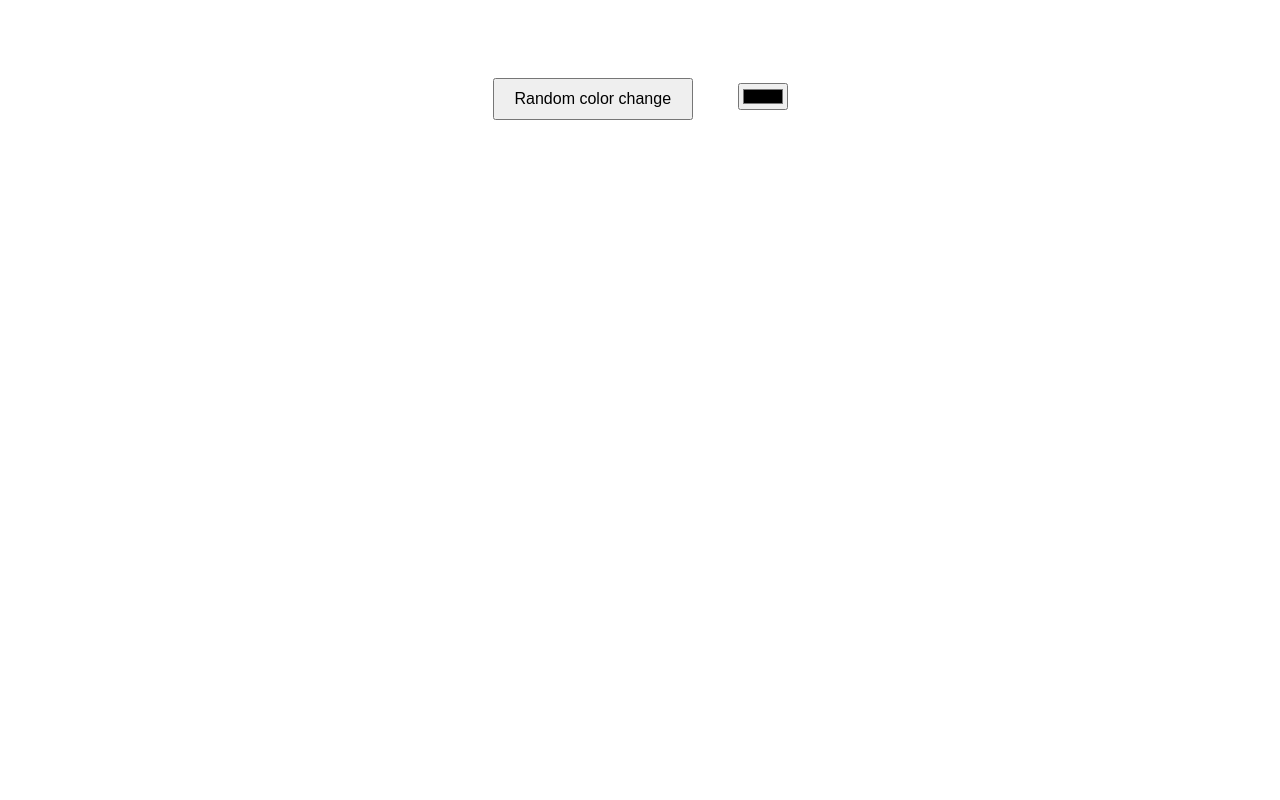
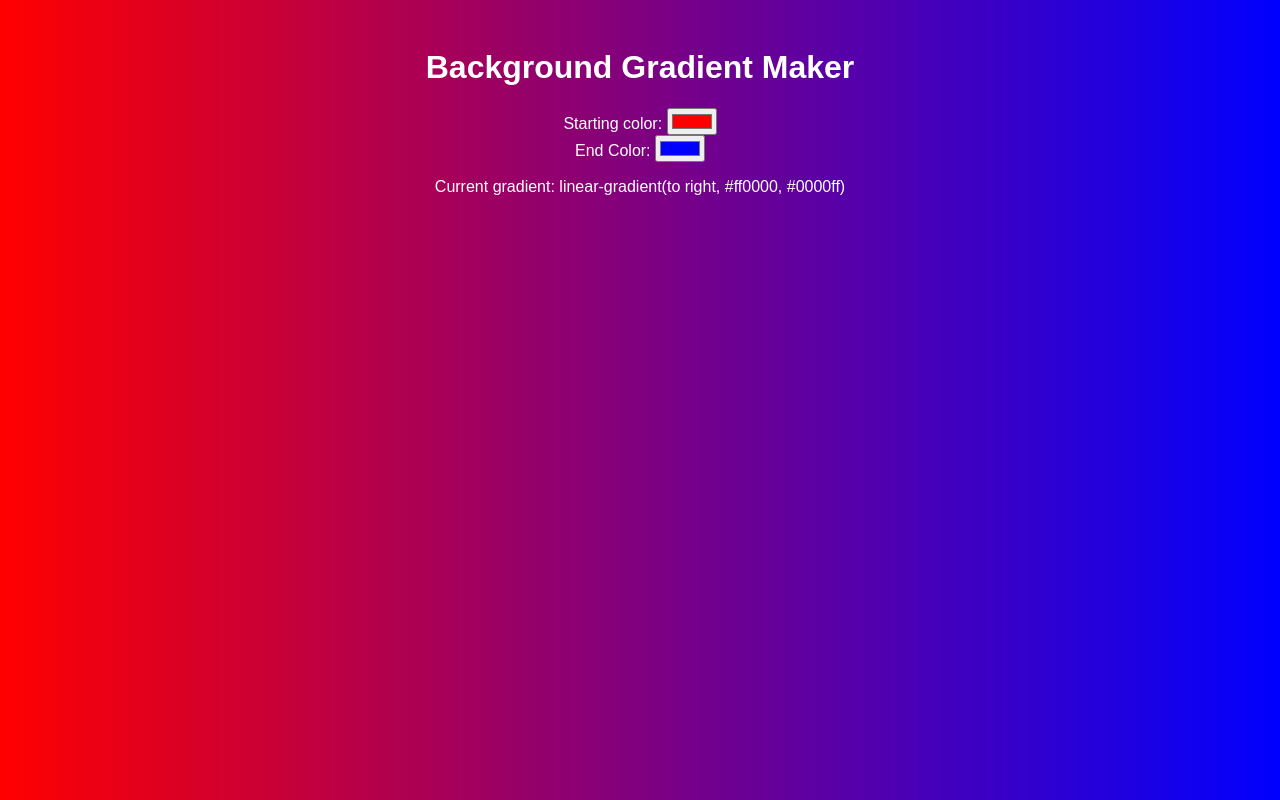
Before and after one commit to Makutosi/color-picker-app, a plain HTML site: page index.html in a window 1280 px wide. Drawn offline with Linux system fonts and the light colour scheme.

Commit message:
create background gradient maker

```diff
--- a/index.html
+++ b/index.html
@@ -10,8 +10,18 @@
     <script src="script.js" defer></script>
 </head>
 <body>
-    <button id="btn">Random color change</button>
-    <input type="color" id="colorPicker">
-    <div id="colorText">Color Code:  -</div>
+  <h1>Background Gradient Maker</h1>
+
+  <div>
+    <label>Starting color: </label>
+    <input type="color" id="startColor" value="#ff0000" />
+  </div>
+
+  <div>
+    <label>End Color: </label>
+    <input type="color" id="endColor" value="#0000ff" />
+  </div>
+
+  <p id="gradientText">Current gradient: </p>
 </body>
 </html>
--- a/script.js
+++ b/script.js
@@ -1,39 +1,21 @@
 /* color picker app / 21.6.2025 */
 
-const darkColorsArr = ["#2C3E50", "#34495E", "#2C2C2C", "#616A6B",
-  "#4A235A", "#2F4F4F", "#0E4B5A", "#36454F",
-  "#800020"
-];
+const startColor = document.getElementById("startColor");
+const endColor = document.getElementById("endColor");
+const gradientText = document.getElementById("gradientText");
 
-const body = document.querySelector("body");
-const colorText = document.querySelector("#colorText");
-const colorPicker = document.querySelector("#colorPicker");
-const btn = document.querySelector("#btn");
+function updateGradient() {
+  const color1 = startColor.value;
+  const color2 = endColor.value;
 
-function getRandomColor() {
-    const index = Math.floor(Math.random() * darkColorsArr.length);
-    return darkColorsArr[index];
+  const gradient = `linear-gradient(to right, ${color1}, ${color2})`;
+
+  document.body.style.background = gradient;
+  gradientText.textContent = `Current gradient: ${gradient}`;
 }
 
-function updateBackgroundColor(color) {
-    body.style.backgroundColor = color;
+startColor.addEventListener("input", updateGradient);
+endColor.addEventListener("input", updateGradient);
 
-    let label = "";
-    if (color.toLowerCase() === "#ffffff") {
-        label = "(white)";
-    } else if (color.toLowerCase() === "#000000") {
-        label = "(black)";
-    }
-
-    colorText.textContent = `Color Code: ${color}${label}`;
-}
-
-    btn.addEventListener("click", () => {
-        const randomColor = getRandomColor();
-        updateBackgroundColor(randomColor);
-        colorPicker.value = randomColor;
-    });
-
-    colorPicker.addEventListener("input", () => {
-        updateBackgroundColor(colorPicker.value);
-    });
+// 初期化
+updateGradient();
--- a/style.css
+++ b/style.css
@@ -1,25 +1,9 @@
 /* color picker app / 21.6.2025 */
 
 body {
-    transition: background-color 0.4s ease;
-    font-family: Arial, Helvetica, sans-serif;
-    color: white;
-    text-align: center;
-    padding-top: 50px;
+  transition: background 0.5s ease;
+  color: white;
+  font-family: sans-serif;
+  padding: 20px;
+  text-align: center;
 }
-
-#btn {
-    padding: 10px 20px;
-    font-size: 16px;
-    margin: 20px;
-    cursor: pointer;
-}
-
-#colorPicker {
-    margin: 20px;
-}
-
-#colorText {
-    font-size: 18px;
-    margin-top: 20px;
-}
```
